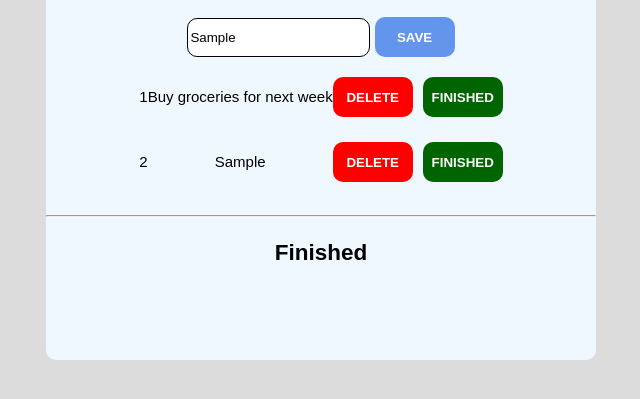
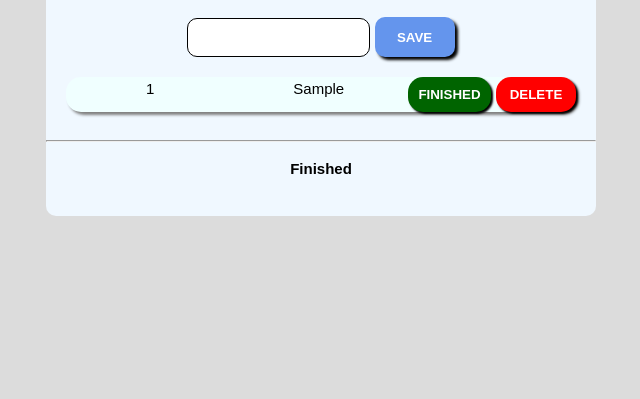
Before and after one commit to matsiushM/ToDoApp, a plain HTML site: page index.html in a window 1280 px wide. Both pictures are taken after typing "Sample" into the empty fields and a click on the button "SAVE". Shown: the part 71-470 px from the top of the page, without its empty margins (319-959 px from the left). Drawn offline with Linux system fonts and the light colour scheme.

Commit message:
finished js block

```diff
--- a/index.html
+++ b/index.html
@@ -16,25 +16,13 @@
         <button type="button" class="container-bar__saveButton" id="saveButton">SAVE</button>
     </div>
 
-    <div class="container-tab" id="tabTask">
-        <div class="container-tab__task" id="taskLine">
-            <div class="container-tab__task__number">1</div>
-            <div class="container-tab__task__txt">Buy groceries for next week</div>
+    <ul class="container-tab" id="tabTask"></ul>
 
-            <div class="container-tab__task__buttons">
-                <button type="button" id="delete" class="container-tab__task__button__delete">DELETE</button>
-                <button type="button" id="finished" class="container-tab__task__button__finished">FINISHED</button>
-            </div>
-        </div>
-    </div>
     <hr>
-    <h2>Finished</h2>
+    <p style="font-weight: bold">Finished</p>
 
-    <div class="container-tabFinished" id="tabTaskFinished">
-        <div class="container-tabFinished__task" id="taskLineFinished">
+    <ul class="container-tabFinished" id="tabTaskFinished" style="margin: 20"></ul>
 
-        </div>
-    </div>
 </div>
 
 <script src="script.js"></script>
--- a/script.js
+++ b/script.js
@@ -1,49 +1,83 @@
-
-const buttonSave = document.getElementById("saveButton");
-const deleteButton = document.querySelector("#delete");
+const buttonSave = document.querySelector("#saveButton");
 const tabTask = document.querySelector("#tabTask");
 const tabTaskFinished = document.querySelector("#tabTaskFinished");
-const container = document.querySelectorAll(".container");
+const textInput = document.querySelector("#task");
+let todos = [];
 let point = 1;
 
-buttonSave.addEventListener("click", saveTask);
+const saveTask = (name) => {
 
-container.forEach(item => {
-    item.addEventListener("click", finishedTask);
-    item.addEventListener("click", deleteTask);
-})
+    const task = {
+        id: point,
+        taskText: 'txt',
+        isFinished: false,
+    };
 
 
+    const divTaskLine = document.createElement('div');
+    const span = document.createElement('span');
+    const idTask = document.createElement('span');
+    const div = document.createElement('div');
+    const buttonFinished = document.createElement("button");
+    const buttonDelete = document.createElement("button");
 
+    divTaskLine.classList.add('container-tab__line');
+    buttonFinished.classList.add('container-tab__task__button__finished');
+    buttonDelete.classList.add('container-tab__task__button__delete');
 
-function saveTask() {
-    const task = document.getElementById("task").value;
+    buttonFinished.textContent = "FINISHED";
+    buttonDelete.textContent = "DELETE";
+    idTask.textContent = point;
+    span.textContent = textInput.value.trim();
+    div.appendChild(buttonFinished);
+    div.appendChild(buttonDelete);
+    divTaskLine.appendChild(idTask);
+    divTaskLine.appendChild(span);
+    divTaskLine.appendChild(div);
 
-    const taskHTMl = `<div class="container-tab__task">
-            <div class="container-tab__task__number">${++point}</div>
-            <div class="container-tab__task__txt">${task}</div>
+    console.log(checkRepeat(span.textContent));
+    if (span.textContent === '') {
+        alert("Зачем добавлять пустую задачу?")
+    } else if (!checkRepeat(span.textContent)) {
+        task.taskText = span.textContent;
+        task.id = point++;
+        todos.push(task);
+        tabTask.insertAdjacentElement("beforeend", divTaskLine);
+    } else {
+        alert("повторяющаяся задача");
+    }
+    textInput.value = "";
+    buttonDelete.addEventListener("click", () => deleteTask(buttonDelete.parentNode, task.id));
+    buttonFinished.addEventListener("click", () => finishedTask(buttonFinished.parentNode, task));
 
-            <div class="container-tab__task__buttons">
-                <button type="button" class="container-tab__task__button__delete" id="delete">DELETE</button>
-                <button type="button" class="container-tab__task__button__finished" id="finished">FINISHED</button>
-            </div>
-        </div>`;
-    tabTask.insertAdjacentHTML("beforeend", taskHTMl);
-
+    console.log(todos);
 }
 
+const checkRepeat = (text) => {
+    return todos.find(item => item.taskText === text);
+}
 
-function deleteTask(event) {
-    if(event.target.id === "delete"){
-        const node =  event.target.closest(".container-tab__task");
-        node.remove();
-        --point;
+const deleteTask = (event, id) => {
+    event.parentNode.parentNode.removeChild(event.parentNode);
+    todos = todos.filter(item => item.id !== id);
+}
+
+const finishedTask = (event, task) => {
+    if(task.isFinished === false){
+        tabTaskFinished.insertAdjacentElement("beforeend", event.parentNode);
+        todos.forEach(item => {
+            if(item.id === task.id){
+                item.isFinished = true;
+            }
+        })
+    }else {
+        tabTask.insertAdjacentElement("beforeend", event.parentNode);
+        todos.forEach(item => {
+            if(item.id === task.id){
+                item.isFinished = false;
+            }
+        })
     }
 }
-function finishedTask(event) {
-    if(event.target.id === "finished"){
-        const nodeFinished = event.target.closest(".container-tab__task");
-        console.log(nodeFinished);
-        tabTaskFinished.insertAdjacentElement("afterbegin",nodeFinished);
-    }
-}
+
+buttonSave.addEventListener("click", () => saveTask(tabTask));
--- a/styles.css
+++ b/styles.css
@@ -34,84 +34,52 @@ body {
     border-radius: 10px;
     border: 0;
     color: white;
-    box-shadow: black;
+    box-shadow: 3px 3px 3px black;
     background: cornflowerblue;
     font-weight: bold;
 }
-
-.container-tab {
-    display: grid;
-    grid-template-rows: repeat(3, auto);
-    gap: 25px;
-    padding-left: 50px;
-    padding-right: 50px;
-    padding-top: 20px;
-    justify-self: center;
+.container-tab{
+    margin: auto;
+    padding: 10px;
+}
+.container-tabFinished{
+    margin: auto;
+    padding: 10px;
 }
 
-.container-tab__task {
+.container-tab__line {
     display: grid;
-    grid-template-columns: repeat(3, auto);
-    justify-content: space-between;
-
+    grid-template-columns: 1fr 1fr auto;
+    border-radius: 15px;
+    background: azure;
+    box-shadow: 3px 3px 3px gray;
+    margin: 10px;
 }
 
-.container-tab__task__txt {
-    margin: auto;
-}
 
-.container-tab__task__number {
-    margin: auto;
-}
 
-.container-tab__task__buttons {
-    display: grid;
-    grid-template-columns: repeat(2, auto);
-    gap: 10px;
-}
-
-.container-tab__task__txt {
-    text-decoration-style: solid;
-    text-decoration-color: black;
-}
 
 .container-tab__task__button__delete {
     width: 80px;
-    height: 40px;
-    border-radius: 10px;
-    border: 0;
+    height: 35px;
+    border-radius: 15px;
+    border:0;
     color: white;
-    box-shadow: black;
+    box-shadow:2px 2px 2px black;
     background: red;
     font-weight: bold;
-    margin: auto;
+    margin-left: 5px;
 }
 
 
 .container-tab__task__button__finished {
-    width: 80px;
-    height: 40px;
-    border-radius: 10px;
+    width: 83px;
+    height: 35px;
+    border-radius: 15px;
     border: 0;
     color: white;
-    box-shadow: black;
+    box-shadow: 2px 2px 2px black;
     background: darkgreen;
     font-weight: bold;
-    margin: auto;
+    margin-left: 5px;
 }
-
-.container-tabFinished {
-    display: grid;
-    grid-template-rows: repeat(3, auto);
-    gap: 25px;
-    padding-left: 50px;
-    padding-right: 50px;
-    padding-top: 20px;
-    justify-self: center;
-}
-
-.container-tabFinished__task{
-    display: grid;
-    grid-template-columns: repeat(3, auto);
-    justify-content: space-between;
-}
```
